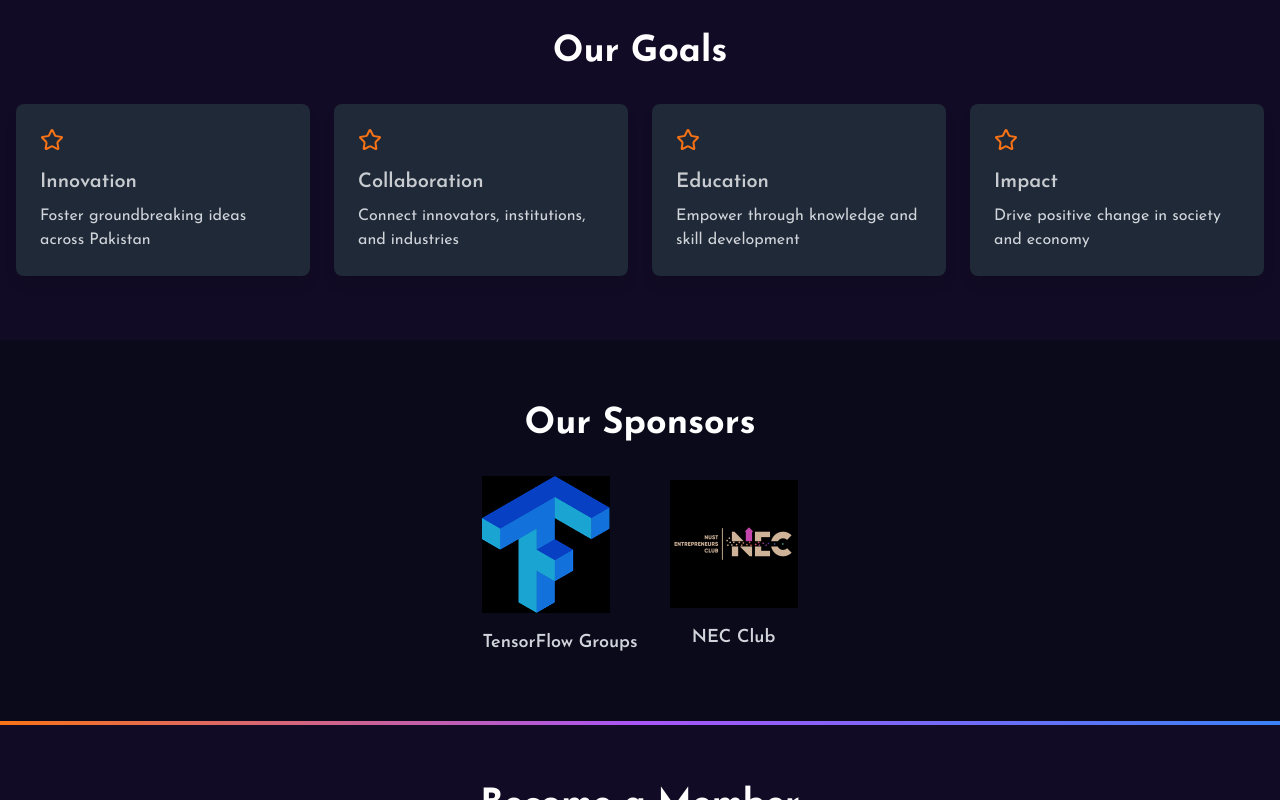
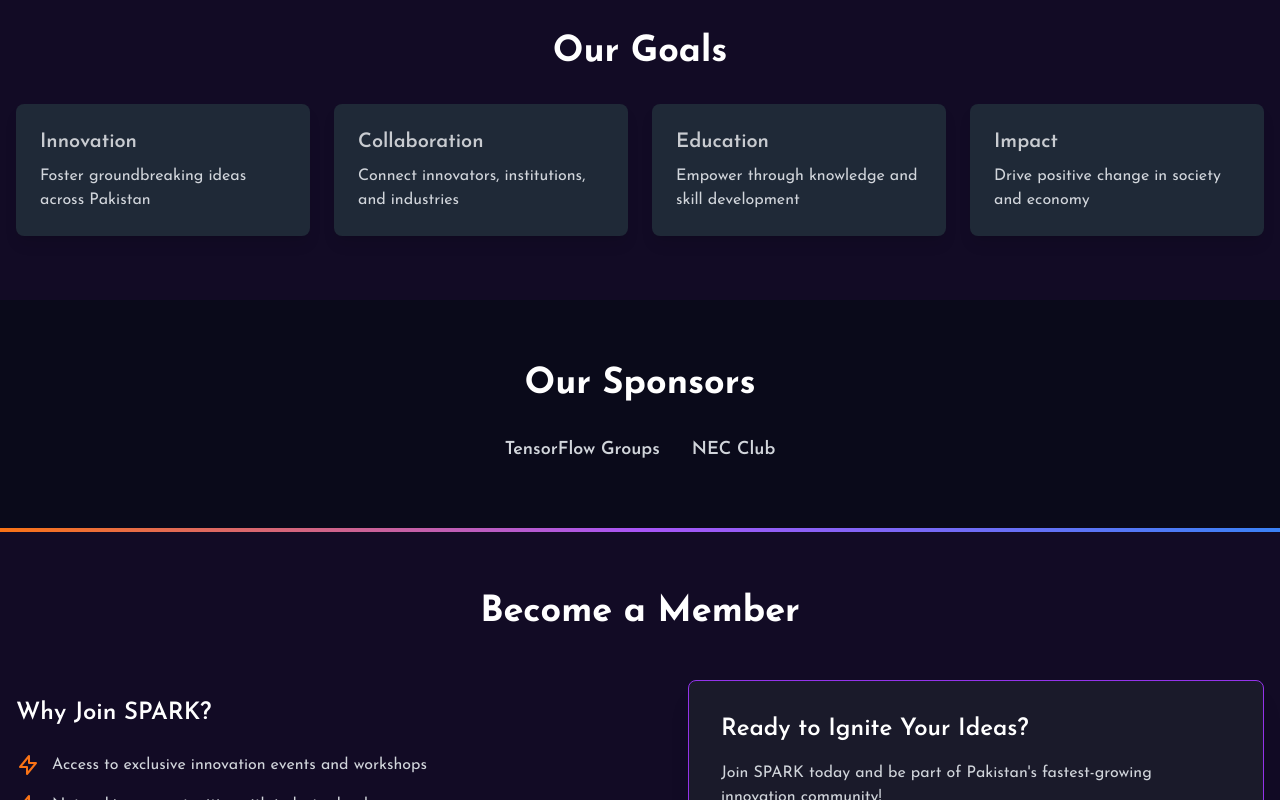
Before and after one commit to CaptainAlpha04/sparkDeployment, a Next.js app: page / in a window 1280 px wide. Shown: the part 1160-1960 px from the top of the page. Built offline with nearby package versions, Linux system fonts and the light colour scheme.

Commit message:
Refactor image handling and remove unused images

```diff
--- a/app/page.tsx
+++ b/app/page.tsx
@@ -1,8 +1,5 @@
 import React from "react";
 import StarryCanvas from "./components/StarryCanvas";
-import { Star } from "lucide-react";
-import nec from "./../public/images/nec.png";
-import tensorf from "./../public/images/tensorflow.png";
 import Image from "next/image";
 
 // Defining types for the goal card props
@@ -33,7 +30,7 @@ const goals: { title: string; description: string }[] = [
 //  This is the goal card made using the lucide-react package
 const GoalCard: React.FC<GoalCardProps> = ({ title, description }) => (
   <div className="bg-gray-800 p-6 rounded-lg shadow-lg transform transition duration-300 hover:scale-105">
-    <Star className="text-orange-500 mb-4" size={24} />
+
     <h3 className="text-xl font-semibold mb-2">{title}</h3>
     <p className="text-gray-300">{description}</p>
   </div>
@@ -41,8 +38,8 @@ const GoalCard: React.FC<GoalCardProps> = ({ title, description }) => (
 
 // This is the sponsors array. For now I have added those sponsors which I have in mind
 const sponsors = [
-  { name: "TensorFlow Groups", logo: tensorf },
-  { name: "NEC Club", logo: nec },
+  { name: "TensorFlow Groups"},
+  { name: "NEC Club"},
 ];
 // This is the benefits array which will be used in the
 const benefits = [
@@ -120,13 +117,7 @@ const HomePage: React.FC = () => {
           <div className="flex justify-center items-center space-x-8">
             {sponsors.map((sponsor, index) => (
               <div key={index} className="text-center">
-                <Image
-                  src={sponsor.logo}
-                  alt={`${sponsor.name} logo`}
-                  width={128}
-                  height={128}
-                  className="object-contain mb-4 filter invert"
-                />
+
                 <p className="text-lg font-semibold text-gray-300">
                   {sponsor.name}
                 </p>
```
